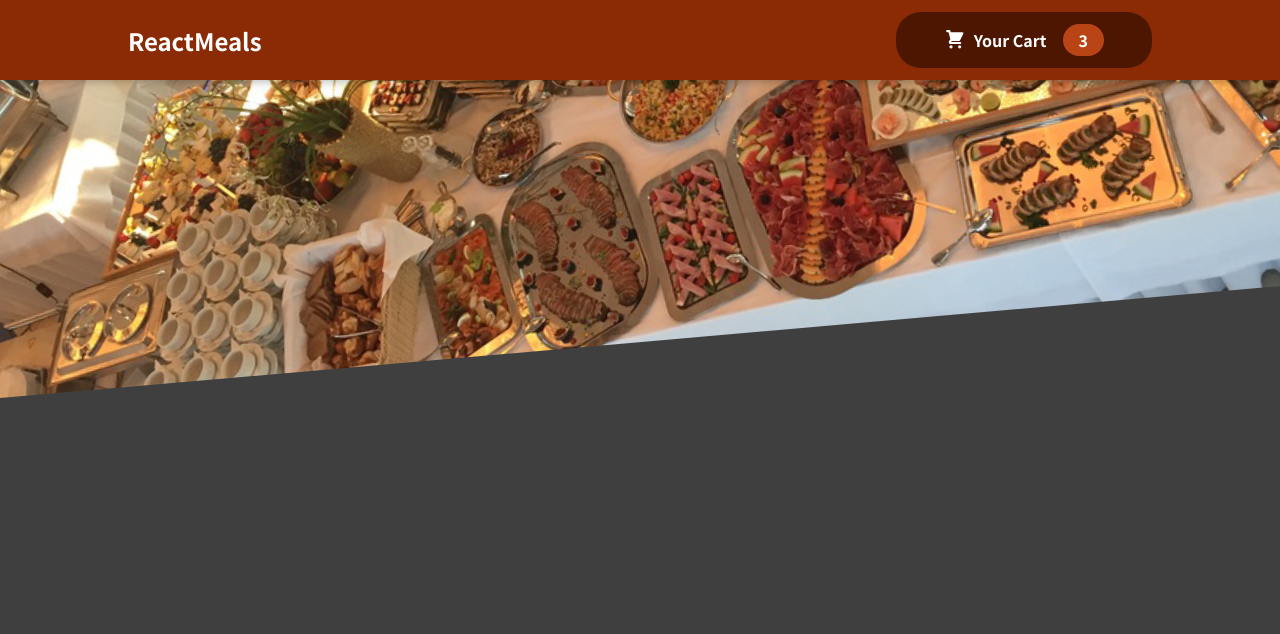
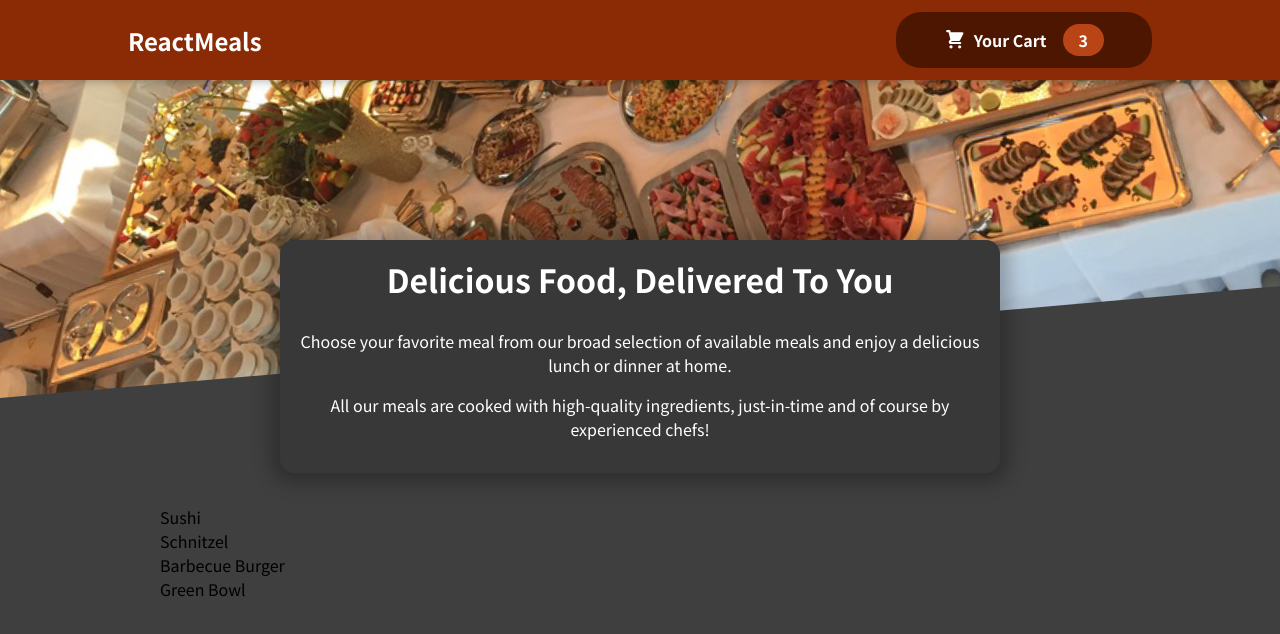
Before and after one commit to mayankvaidya436/resturant-web, a React (Create React App) app: page / in a window 1280 px wide. Shown: the top 634 px of the page. Built offline with nearby package versions, Linux system fonts and the light colour scheme.

Commit message:
mealSummary

```diff
--- a/src/App.js
+++ b/src/App.js
@@ -1,10 +1,13 @@
  import React,{Fragment} from "react";
  import Header from "./Components/Layout/Header";
+ import Meals from "./Components/Meals/Meals";
 function App() {
   return (
     <Fragment>
-
       <Header/>
+      <main>
+          <Meals/>
+      </main>
     </Fragment>
   );
 }
--- /dev/null
+++ b/src/Components/Meals/AvailableMeal.module.css
@@ -0,0 +1,24 @@
+.meals {
+    max-width: 60rem;
+    width: 90%;
+    margin: 2rem auto;
+    animation: meals-appear 1s ease-out forwards;
+  }
+
+  .meals ul {
+    list-style: none;
+    margin: 0;
+    padding: 0;
+  }
+
+  @keyframes meals-appear {
+    from {
+      opacity: 0;
+      transform: translateY(3rem);
+    }
+
+    to {
+      opacity: 1;
+      transform: translateY(0);
+    }
+  }
--- /dev/null
+++ b/src/Components/Meals/AvaliableMeal.js
@@ -0,0 +1,38 @@
+ import classes from './AvailableMeal.module.css'
+ const DUMMY_MEALS = [
+    {
+      id: 'm1',
+      name: 'Sushi',
+      description: 'Finest fish and veggies',
+      price: 22.99,
+    },
+    {
+      id: 'm2',
+      name: 'Schnitzel',
+      description: 'A german specialty!',
+      price: 16.5,
+    },
+    {
+      id: 'm3',
+      name: 'Barbecue Burger',
+      description: 'American, raw, meaty',
+      price: 12.99,
+    },
+    {
+      id: 'm4',
+      name: 'Green Bowl',
+      description: 'Healthy...and green...',
+      price: 18.99,
+    },
+  ];
+
+const AvaliableMeal=()=>{
+    const mealsList=DUMMY_MEALS.map(meal=> <li>{meal.name}</li>)
+  return <section className={classes.meals}>
+    <ul>
+       {mealsList}
+    </ul>
+
+  </section>
+}
+export default AvaliableMeal;
--- /dev/null
+++ b/src/Components/Meals/MealSummary.js
@@ -0,0 +1,15 @@
+ import classes from './MealSummary.module.css'
+ const MealSummary=()=>{
+    return  <section className={classes.summary}>
+         <h2>Delicious Food, Delivered To You</h2>
+      <p>
+        Choose your favorite meal from our broad selection of available meals
+        and enjoy a delicious lunch or dinner at home.
+      </p>
+      <p>
+        All our meals are cooked with high-quality ingredients, just-in-time and
+        of course by experienced chefs!
+      </p>
+    </section>
+}
+export default MealSummary;
--- /dev/null
+++ b/src/Components/Meals/MealSummary.module.css
@@ -0,0 +1,18 @@
+.summary {
+    text-align: center;
+    max-width: 45rem;
+    width: 90%;
+    margin: auto;
+    margin-top: -10rem;
+    position: relative;
+    background-color: #383838;
+    color: white;
+    border-radius: 14px;
+    padding: 1rem;
+    box-shadow: 0 1px 18px 10px rgba(0, 0, 0, 0.25);
+  }
+
+  .summary h2 {
+    font-size: 2rem;
+    margin-top: 0;
+  }
--- /dev/null
+++ b/src/Components/Meals/Meals.js
@@ -0,0 +1,10 @@
+import React,{Fragment} from "react";
+import MealSummary from "./MealSummary";
+import AvaliableMeal from "./AvaliableMeal";
+const Meals=()=>{
+    return <Fragment>
+         <MealSummary/>
+         <AvaliableMeal/>
+    </Fragment>
+}
+export default Meals;
```
